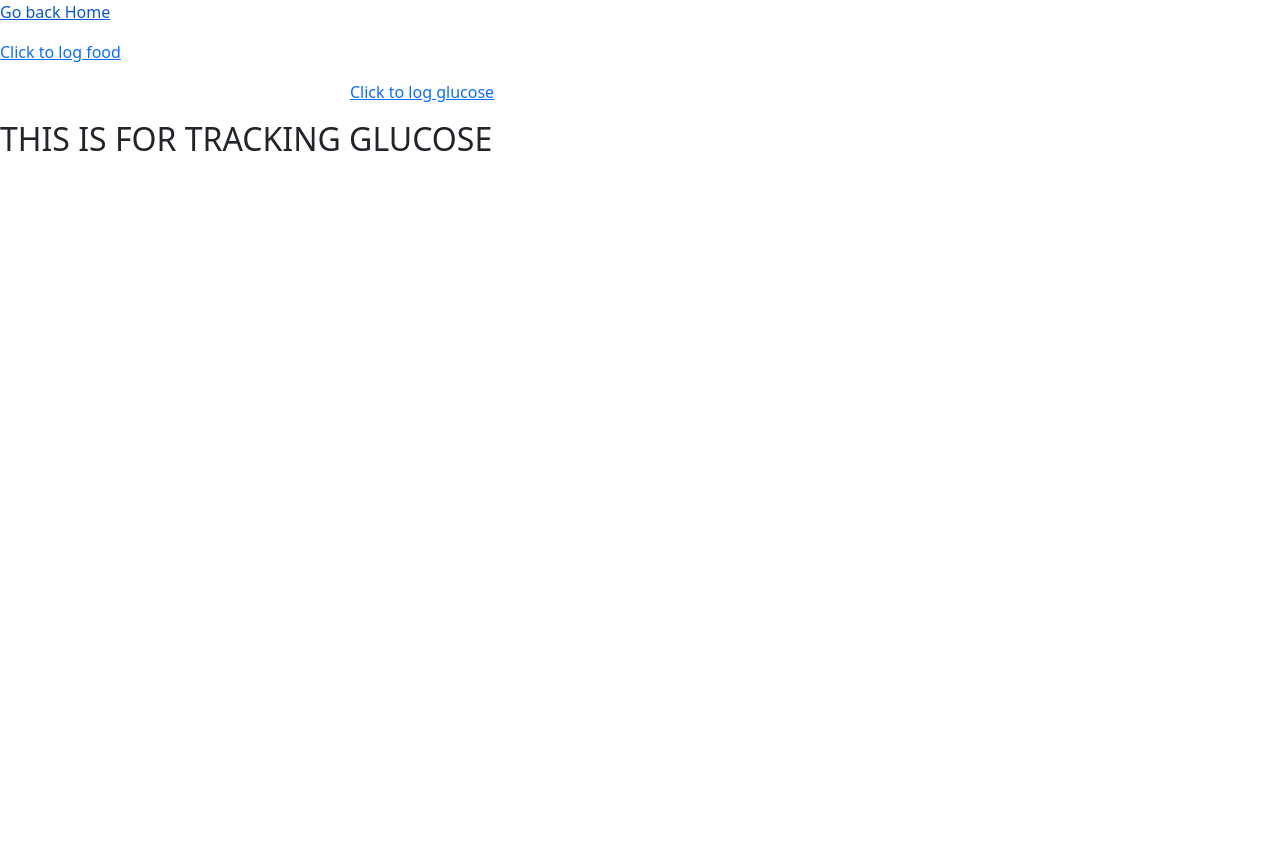
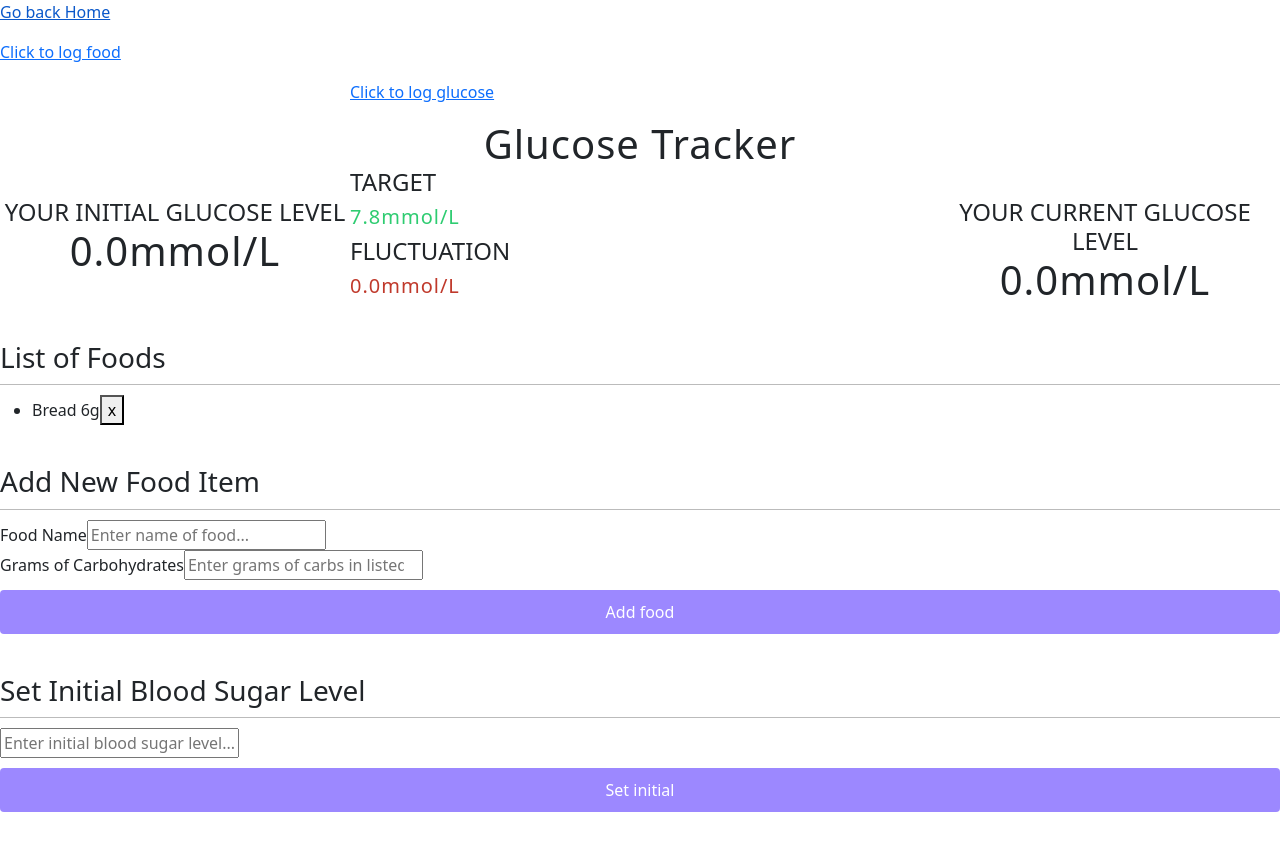
Before and after one commit to katiesun138/GlucoseTracker, a React (Create React App) app in the folder client/: page /glucose in a window 1280 px wide. Before the commit the page ends 800 px from the top, so only its background shows below. Built offline with nearby package versions, Linux system fonts and the light colour scheme.

Commit message:
glucose page

```diff
--- a/client/src/App.css
+++ b/client/src/App.css
@@ -93,6 +93,61 @@
   margin-left: 350px;
 }
 
+.btn {
+  cursor: pointer;
+  background-color: #9c88ff;
+  box-shadow: var(--box-shadow);
+  color: #fff;
+  border: 0;
+  display: block;
+  font-size: 16px;
+  margin: 10px 0 30px;
+  padding: 10px;
+  width: 100%;
+}
+
+.containerleft {
+  float: left;
+  margin: 30px auto;
+  width: 350px;
+}
+
+.containerright {
+    float: right;
+    margin: 30px auto;
+    width: 350px;
+}
+
+h1 {
+  letter-spacing: 1px;
+  margin: 0;
+}
+
+h3 {
+  border-bottom: 1px solid #bbb;
+  padding-bottom: 10px;
+  margin: 40px 0 10px;
+}
+
+h4 {
+  margin: 0;
+  text-transform: uppercase;
+}
+
+.level {
+  font-size: 20px;
+  letter-spacing: 1px;
+  margin: 5px 0;
+}
+
+.level.target {
+    color: #2ecc71;
+}
+
+.level.change {
+    color: #c0392b;
+}
+
 @keyframes App-logo-spin {
   from {
     transform: rotate(0deg);
--- a/client/src/App.js
+++ b/client/src/App.js
@@ -4,6 +4,13 @@ import React, {Component} from 'react';
 import Container from 'react-bootstrap/Container';
 import Row from 'react-bootstrap/Row';
 import Col from 'react-bootstrap/Col';
+import { Header } from './components/Header';
+import { StartLevel } from './components/StartLevel';
+import { CurrentLevel } from './components/CurrentLevel';
+import { Foods } from './components/Foods';
+import { FoodList } from './components/FoodList';
+import { AddFood } from './components/AddFood';
+import { StartInput } from './components/StartInput';
 
 import {BrowserRouter as Router, Route, Routes, Link, Switch} from "react-router-dom";
 
@@ -56,7 +63,21 @@ let Home = () =>{
 function Glucose(){
   return(
     <div>
-      <h2>THIS IS FOR TRACKING GLUCOSE</h2>
+      <center>
+      <div>
+          <Header />
+      </div>
+      <div className="containerleft">
+        <StartLevel />
+      </div>
+      <div className="containerright">
+        <CurrentLevel />
+      </div>
+      </center>
+      <Foods />
+      <FoodList />
+      <AddFood />
+      <StartInput />
     </div>
   );
 }
--- /dev/null
+++ b/client/src/components/AddFood.js
@@ -0,0 +1,27 @@
+import React, {useState} from 'react'
+
+export const AddFood = () => {
+    const [text, setText] = useState(''); //create a piece of state and a function to manipulate it
+    const [carbs, setCarbs] = useState(''); //default is 0
+
+    return (
+        <div>
+            <h3>Add New Food Item</h3>
+            <htmlForm id="htmlForm">
+            <div className="htmlForm-control">
+                <label htmlFor="text">Food Name</label>
+                <input type="text" value={text} onChange={(e) => setText(e.target.value)}
+                //this will update whatever is being typed in
+                placeholder="Enter name of food..." />
+            </div>
+            <div N="htmlForm-control">
+                <label htmlFor="amount"
+                >Grams of Carbohydrates</label>
+                <input type="number" value={carbs} onChange={(e) => setCarbs(e.target.value)}
+                placeholder="Enter grams of carbs in listed food..." />
+            </div>
+            <button className="btn">Add food</button>
+            </htmlForm>
+        </div>
+    )
+}
--- /dev/null
+++ b/client/src/components/CurrentLevel.js
@@ -0,0 +1,10 @@
+import React from 'react'
+
+export const CurrentLevel = () => {
+    return (
+        <>
+            <h4>Your Current Glucose Level</h4>
+            <h1>0.0mmol/L</h1>
+        </>
+    )
+}
--- /dev/null
+++ b/client/src/components/FoodList.js
@@ -0,0 +1,14 @@
+import React from 'react'
+
+export const FoodList = () => {
+    return (
+        <>
+            <h3>List of Foods</h3>
+            <ul className="list">
+                <li className="minus">
+                    Bread <span>6g</span><button className="delete-btn">x</button>
+                </li>
+            </ul>
+        </>
+    )
+}
--- /dev/null
+++ b/client/src/components/Foods.js
@@ -0,0 +1,16 @@
+import React from 'react'
+
+export const Foods = () => {
+    return (
+        <div className="inc-exp-container">
+        <div>
+          <h4>Target</h4>
+          <p className="level target">7.8mmol/L</p>
+        </div>
+        <div>
+          <h4>Fluctuation</h4>
+          <p className="level change">0.0mmol/L</p>
+        </div>
+      </div>
+    )
+}
--- /dev/null
+++ b/client/src/components/Header.js
@@ -0,0 +1,9 @@
+import React from 'react'
+
+export const Header = () => {
+    return (
+        <h1>
+            Glucose Tracker
+        </h1>
+    )
+}
--- /dev/null
+++ b/client/src/components/StartInput.js
@@ -0,0 +1,18 @@
+import React, {useState} from 'react'
+
+export const StartInput = () => {
+    const [initial, setInitial] = useState('');
+
+    return (
+        <div>
+            <h3>Set Initial Blood Sugar Level</h3>
+            <htmlForm id="htmlForm">
+            <div className="htmlForm-control">
+                <input type="text" value={initial} onChange={(e) => setInitial(e.target.value)}
+                placeholder="Enter initial blood sugar level..." />
+            </div>
+            <button className="btn">Set initial</button>
+            </htmlForm>
+        </div>
+    )
+}
--- /dev/null
+++ b/client/src/components/StartLevel.js
@@ -0,0 +1,10 @@
+import React from 'react'
+
+export const StartLevel = () => {
+    return (
+        <>
+            <h4>Your Initial Glucose Level</h4>
+            <h1>0.0mmol/L</h1>
+        </>
+    )
+}
```
